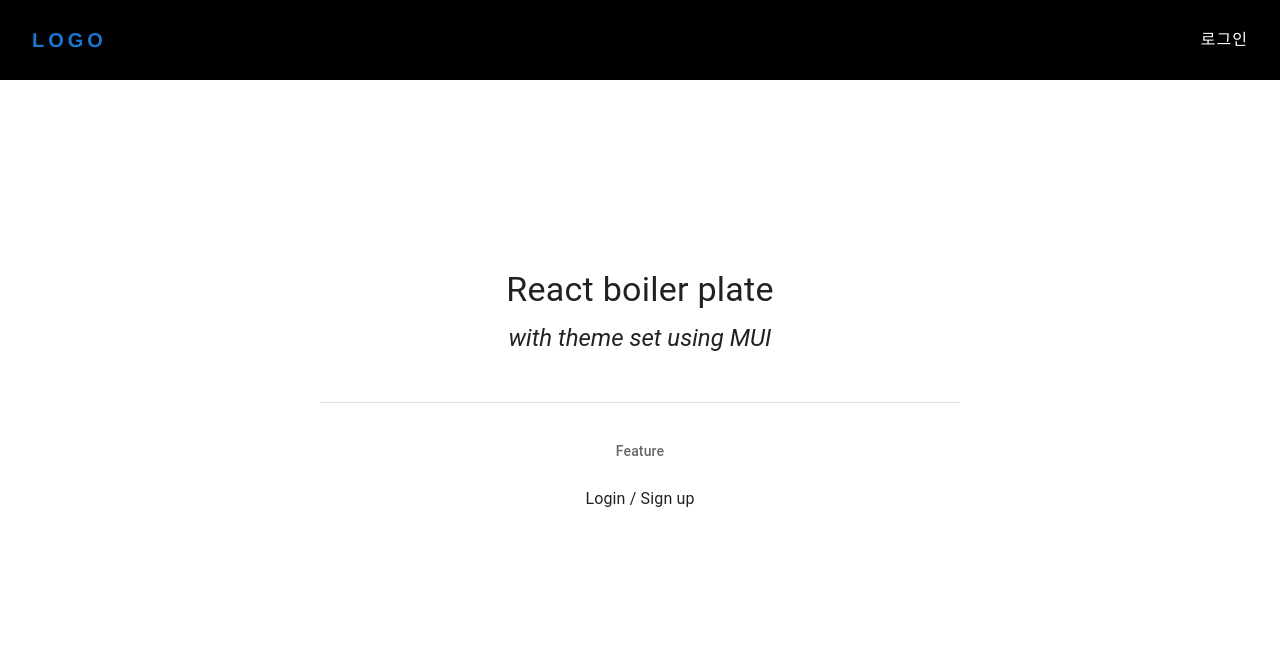
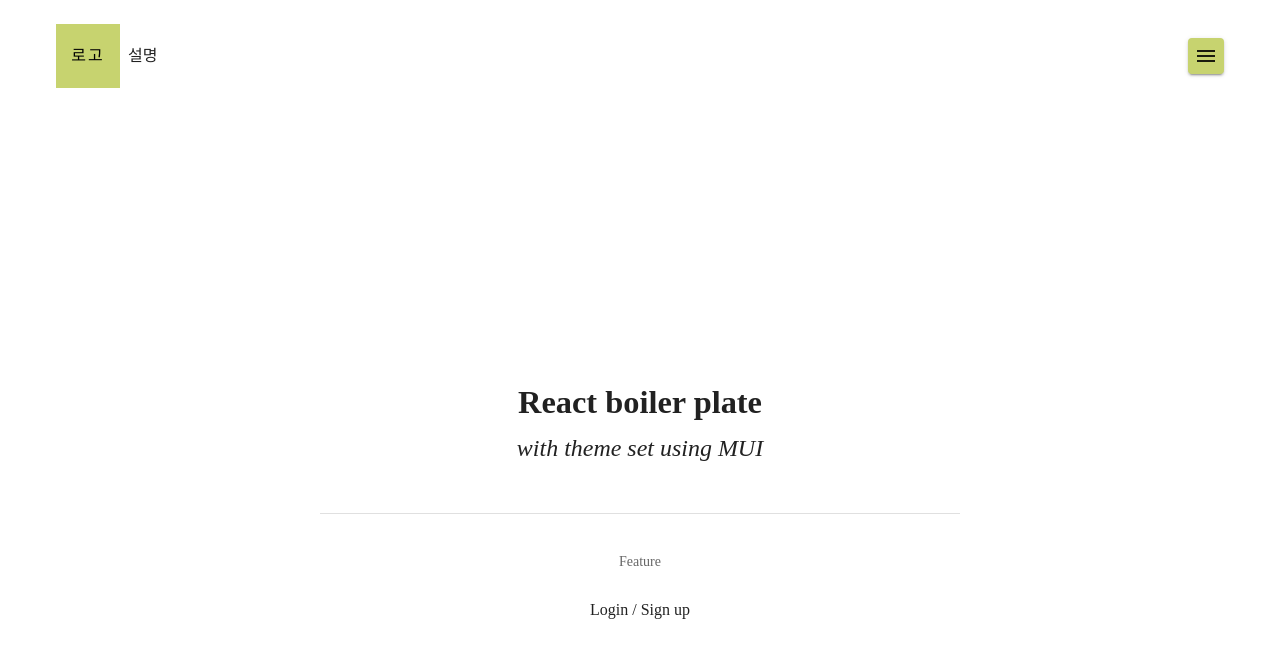
Before and after one commit to dbwk18/AsMe, a React (Create React App) app in the folder client/: page / in a window 1280 px wide. Shown: the top 658 px of the page. Built offline with nearby package versions, Linux system fonts and the light colour scheme; a web font is replaced by a local one.

Commit message:
[#3] feat: implement navbar & sidebar layout

```diff
--- a/client/src/App.js
+++ b/client/src/App.js
@@ -14,7 +14,7 @@ import DraftPage from './pages/draft/DraftPage';
 function App() {
     return (
         <React.Fragment>
-            {/* <ThemeProvider theme={theme}> */}
+            <ThemeProvider theme={theme}>
                 <CssBaseline />
                 <Suspense fallback={(<div>Loading...</div>)}>
                     <Router>
@@ -28,7 +28,7 @@ function App() {
                         </Routes>
                     </Router>
                 </Suspense>
-            {/* </ThemeProvider> */}
+            </ThemeProvider>
         </React.Fragment>
     );
 }
--- a/client/src/components/NavBar.js
+++ b/client/src/components/NavBar.js
@@ -1,63 +1,127 @@
 import React, { useState, useEffect } from 'react';
 import { useSelector } from 'react-redux';
-import { styled } from '@mui/styles';
-import { Box, Link, Typography } from '@mui/material';
+import { styled, makeStyles } from '@mui/styles';
+import { Box, Link, Typography, Button, Stack, Drawer } from '@mui/material';
+import MenuIcon from '@mui/icons-material/Menu';
 
 
 function NavBar() {
     const user = useSelector(state => state[0]?.user);
+    const classes= useStyles();
+    const [userId, setUserId] = useState(undefined);    // TEST: undefined / 1
+    const [openDrawer, setOpenDrawer] = useState(false);
+    const [imgSrc, setImgSrc] = useState("https://as2.ftcdn.net/v2/jpg/02/79/66/93/1000_F_279669366_Lk12QalYQKMczLEa4ySjhaLtx1M2u7e6.jpg")
+    const [openLoginForm, setOpenLoginForm] = useState(false);
+    const [openSignupForm, setOpenSignupForm] = useState(false);
 
-    const [bgColor, setBgColor] = useState("black");
-    const [visibility, setVisibility] = useState("flex");
 
     useEffect(() => {
-        if (window.location.pathname === "/") {
-            setBgColor("black");
+        if (userId) {
+            // setImgSrc();
         }
+    }, [userId]);
 
-        window.addEventListener('scroll', updateScroll);
-    }, [window.location.pathname]);
+    useEffect(() => {
+        if (!openDrawer) {
+            setOpenLoginForm(false);
+            setOpenSignupForm(false);
+        }
+    }, [openDrawer]);
 
-    const updateScroll = () => {
-        let scrollPosition = window.scrollY || document.documentElement.scrollTop;
-        if (window.location.pathname === "/") {
-            setBgColor("black");
-            scrollPosition < 1080 ? setBgColor("black") : setBgColor("inherit");
-        }
+    const toggleDrawer = (event) => {
+        setOpenDrawer(!openDrawer);
     }
 
-    const NavBox = styled(Box)({
-        position: "fixed",
-        zIndex: 9,
-        display: `${visibility}`,
-        alignItems: "center",
-        width: "100vw",
-        maxWidth: "100%",
-        height: "5rem",
-    })
+    return (
+        <NavBox sx={{ backgroundColor: "inherit" }}>
+            <Stack direction="row" spacing="0.5rem" alignItems="center">
+                <Link href="/" underline="none">
+                    <Box height={"4rem"} width={"4rem"} backgroundColor="primary.main" display="flex" justifyContent="center" alignItems="center">
+                        <Typography letterSpacing={2} fontFamily="helvetica" color="black">로고</Typography>
+                    </Box>
+                </Link>
+                <Typography sx={{ width: "4rem" }}>설명</Typography>
+            </Stack>
 
-    return (
-        <NavBox sx={{ backgroundColor: bgColor }}>
-            <Link href="/" underline="none" pl={4}>
-                <Typography variant="h6" fontWeight="700" letterSpacing={4} fontFamily="helvetica">LOGO</Typography>
-            </Link>
-
-            <Box sx={{ width: "100%", display: "flex", justifyContent: "space-between", px: 4 }}>
-                <Box sx={{ pl: "12rem" }}>
-                    <Link href="/" underline="none">
-                        <Typography variant="h6"></Typography>
-                    </Link>
-                </Box>
-
-                {user?.userEmail ? (
-                    // <Link href={`/profile/${user.userId}`} underline="none" color="#fff">{user?.username}</Link>
-                    <Typography>사용자</Typography>
-                ) : (
-                    <Link href="/login" underline="none" color="#fff" letterSpacing={1}>로그인</Link>
-                )}
+            <Box sx={{ width: "100%", display: "flex", justifyContent: "flex-end" }}>
+                <Stack direction="row" spacing={3}>
+                    <Button onClick={toggleDrawer} color="primary" variant="contained" sx={{ maxWidth: "2.25rem", minWidth: "2.25rem" }}>
+                        <MenuIcon />
+                        <Drawer
+                            sx={{ width: "28rem",
+                                flexShrink: 0,
+                                '& .MuiDrawer-paper': {
+                                  width: "28rem",
+                                  boxSizing: 'border-box',
+                                  backgroundColor: "black"
+                                }
+                            }}
+                            anchor="right"
+                            open={openDrawer}
+                            onKeyDown={() => setOpenDrawer(true)}
+                            onClick={() => setOpenDrawer(true)}
+                        >
+                            <Box
+                                sx={{ pt: "10rem" }}
+                                role="presentation"
+                                onKeyDown={() => setOpenDrawer(true)}
+                                onClick={() => setOpenDrawer(true)}
+                            >
+                                <Stack justifyContent="center" alignItems="center">
+                                    <img src={imgSrc} width="164px" height="164px" />
+                                    {userId ? (
+                                        <React.Fragment>
+                                            <Stack spacing="1rem" mt="2rem" alignItems="center">
+                                                <Typography color="primary.light">이름</Typography>
+                                                <Typography color="primary.light">아이디</Typography>
+                                            </Stack>
+                                            <Stack spacing={"2.5rem"} mt="6rem">
+                                                <Button className={classes.menuButton} href="/draft" variant="contained" onClick={toggleDrawer}>
+                                                    <Typography>글쓰기</Typography>
+                                                </Button>
+                                                <Button className={classes.menuButton} href="/archive" variant="contained" onClick={toggleDrawer}>
+                                                    <Typography>보관함 가기</Typography>
+                                                </Button>
+                                                <Button className={classes.menuButton} href="/bin" variant="contained" onClick={toggleDrawer}>
+                                                    <Typography>쓰레기통 가기</Typography>
+                                                </Button>
+                                            </Stack>
+                                        </React.Fragment>
+                                    ) : (
+                                        <React.Fragment>
+                                            <Stack direction="row" spacing="1rem" mt="2rem" mb="3.5rem">
+                                                <Button onClick={() => setOpenLoginForm(true)} variant="outlined"><Typography>로그인</Typography></Button>
+                                                <Button onClick={() => setOpenSignupForm(true)} variant="outlined"><Typography>회원가입</Typography></Button>
+                                            </Stack>
+                                            <Typography color="primary.main" variant="h5" mb="6rem">글글글</Typography>
+                                            <Link color="primary.light">비밀번호 찾기</Link>
+                                        </React.Fragment>
+                                    )}
+                                </Stack>
+                            </Box>
+                        </Drawer>
+                    </Button>
+                </Stack>
             </Box>
         </NavBox>
     )
 }
 
 export default NavBar
+
+const useStyles = makeStyles(theme => ({
+    "menuButton": {
+        backgroundColor: theme.palette.primary.light,
+        width: "15rem"
+    }
+}))
+
+const NavBox = styled(Box)({
+    zIndex: 9,
+    display: "flex",
+    alignItems: "center",
+    width: "100vw",
+    maxWidth: "100%",
+    height: "7rem",
+    padding: "0 3.5rem"
+})
```
